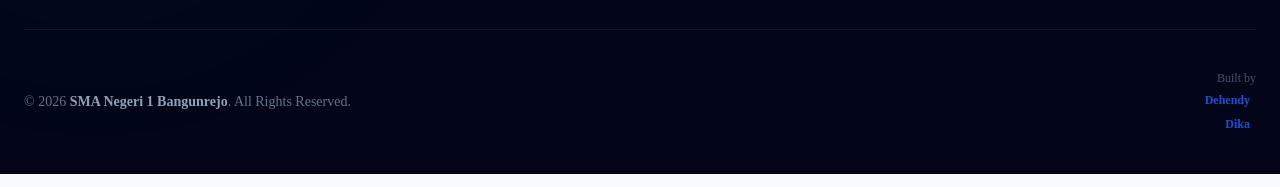
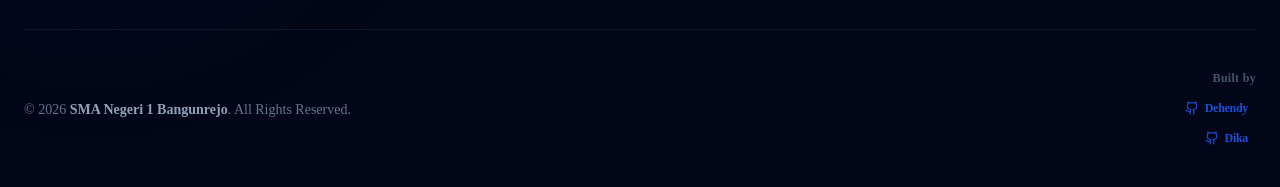
Before and after one commit to DikaRamadhani/web-sma, a Next.js app: page /main/tentang-kami in a window 1280 px wide. Shown: the part 2326-2513 px from the top of the page. Built offline with nearby package versions, Linux system fonts and the light colour scheme; no server answers.

Commit message:
feat: add GitHub icons

```diff
--- a/components/layout/footer.tsx
+++ b/components/layout/footer.tsx
@@ -11,6 +11,8 @@ import {
   Phone,
   MapPin,
   ArrowRight,
+  Github,
+  GithubIcon,
 } from "lucide-react";
 import { menuData } from "@/lib/data";
 import { motion } from "framer-motion";
@@ -184,16 +186,18 @@ export default function Footer() {
             </span>
             . All Rights Reserved.
           </p>
-          <p className="text-xs text-slate-600 flex flex-col items-center md:items-end gap-1 font-medium">
-            <span>Built by</span>
+          <p className="text-xs text-slate-500 flex flex-col items-center md:items-end gap-2.5 font-medium tracking-wide">
+      <span className="text-slate-600 font-semibold">Built by</span>
 
+      <div className="flex flex-col gap-1.5 items-center md:items-end">
         <a
           href="https://github.com/dehendywijay"
           target="_blank"
           rel="noopener noreferrer"
-              className="relative group/name px-1.5 py-0.5"
+          className="relative group/name px-2 py-1 inline-flex items-center gap-1.5"
         >
-              <span className="relative z-10 text-brand-primary font-bold transition-all duration-300 group-hover/name:text-white inline-block group-hover/name:scale-110">
+          <GithubIcon className="w-3.5 h-3.5 text-brand-primary group-hover/name:text-white transition-colors duration-300" />
+          <span className="relative z-10 text-brand-primary font-bold transition-all duration-300 group-hover/name:text-white inline-block group-hover/name:scale-110 tracking-tight">
             Dehendy
           </span>
           <span className="absolute inset-0 bg-brand-primary scale-x-0 group-hover/name:scale-x-100 transition-transform duration-300 origin-left rounded-md -z-0" />
@@ -203,13 +207,15 @@ export default function Footer() {
           href="https://github.com/DikaRamadhani"
           target="_blank"
           rel="noopener noreferrer"
-              className="relative group/name px-1.5 py-0.5"
+          className="relative group/name px-2 py-1 inline-flex items-center gap-1.5"
         >
-              <span className="relative z-10 text-brand-primary font-bold transition-all duration-300 group-hover/name:text-white inline-block group-hover/name:scale-110">
+          <Github className="w-3.5 h-3.5 text-brand-primary group-hover/name:text-white transition-colors duration-300" />
+          <span className="relative z-10 text-brand-primary font-bold transition-all duration-300 group-hover/name:text-white inline-block group-hover/name:scale-110 tracking-tight">
             Dika
           </span>
           <span className="absolute inset-0 bg-brand-primary scale-x-0 group-hover/name:scale-x-100 transition-transform duration-300 origin-left rounded-md -z-0" />
         </a>
+      </div>
     </p>
         </div>
       </div>
```
Lines whose indentation alone changed are shown as unchanged.
